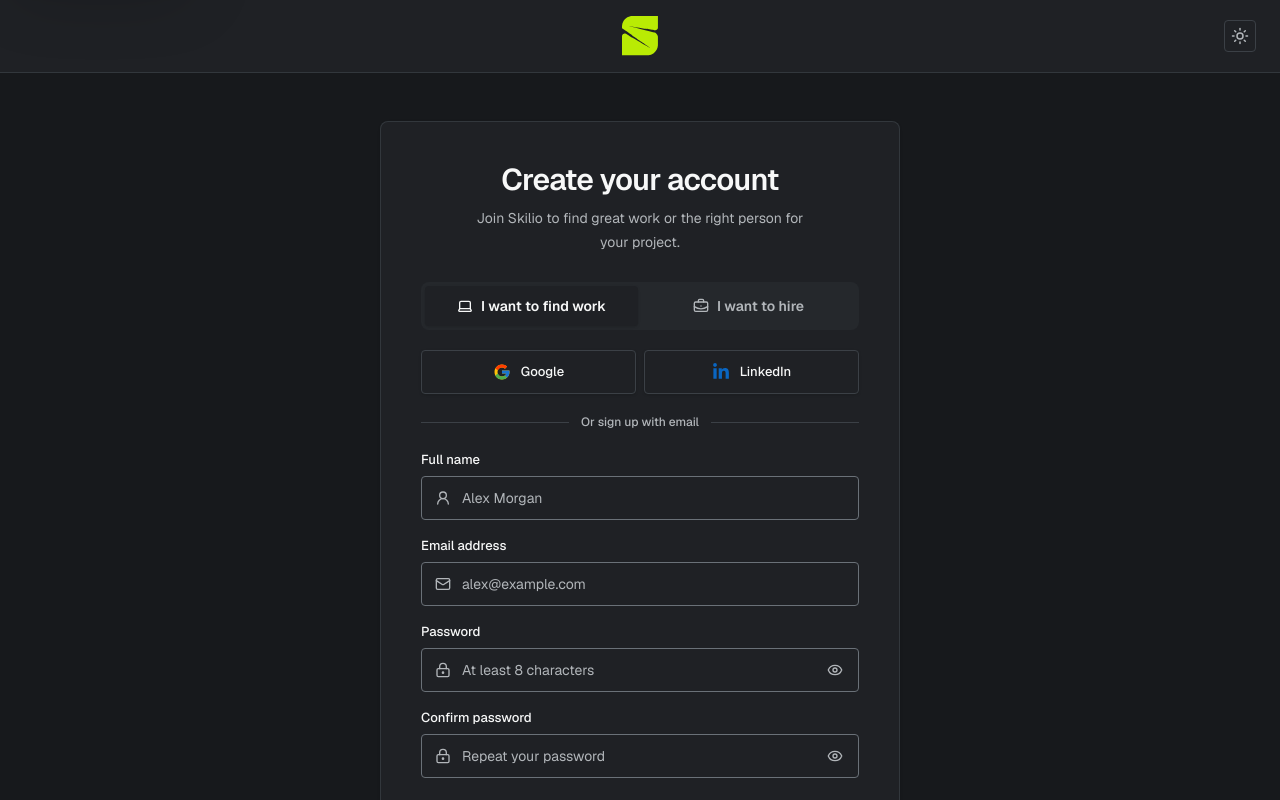
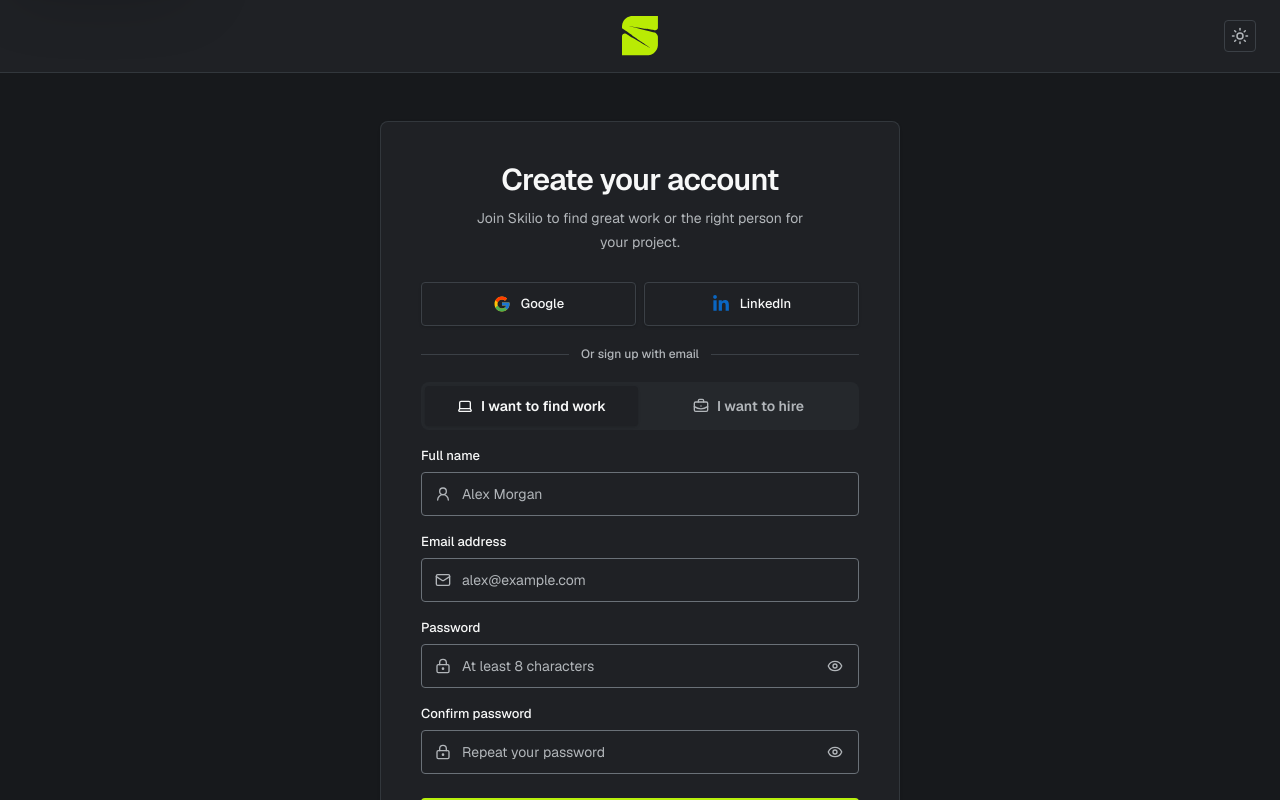
Before and after one commit to Skilio-org/Skilio, a React (Vite) app in the folder frontend/: page /signup in a window 1280 px wide. Shown: the top 800 px of the page. Built offline with nearby package versions, Linux system fonts and the light colour scheme; no server answers.

Commit message:
Fix: Now validation redirects to the frontend /login route with information about the verification. also, edited some Ui for the signup page..

```diff
--- a/frontend/src/pages/auth/signup-page.tsx
+++ b/frontend/src/pages/auth/signup-page.tsx
@@ -52,6 +52,10 @@ export function SignupPage({ role }: { role?: "client" | "freelancer" }) {
 			</div>
 			<Form {...form}>
 				<form onSubmit={form.handleSubmit(onSubmit)} noValidate className="mt-7">
+					<div className="mt-5">
+						<SocialAuth />
+					</div>
+					<Divider text="Or sign up with email" />
 					<FormField
 						control={form.control}
 						name="role"
@@ -61,7 +65,7 @@ export function SignupPage({ role }: { role?: "client" | "freelancer" }) {
 									<div
 										role="group"
 										aria-label="Account type"
-										className="grid grid-cols-2 gap-1 rounded-xl bg-muted p-1"
+										className="grid grid-cols-2 gap-1 rounded-xl bg-muted p-1 mb-4"
 									>
 										{(
 											[
@@ -92,10 +96,6 @@ export function SignupPage({ role }: { role?: "client" | "freelancer" }) {
 							</FormItem>
 						)}
 					/>
-					<div className="mt-5">
-						<SocialAuth />
-					</div>
-					<Divider text="Or sign up with email" />
 					<div className="flex flex-col gap-4">
 						<AuthInput
 							control={form.control}
```
